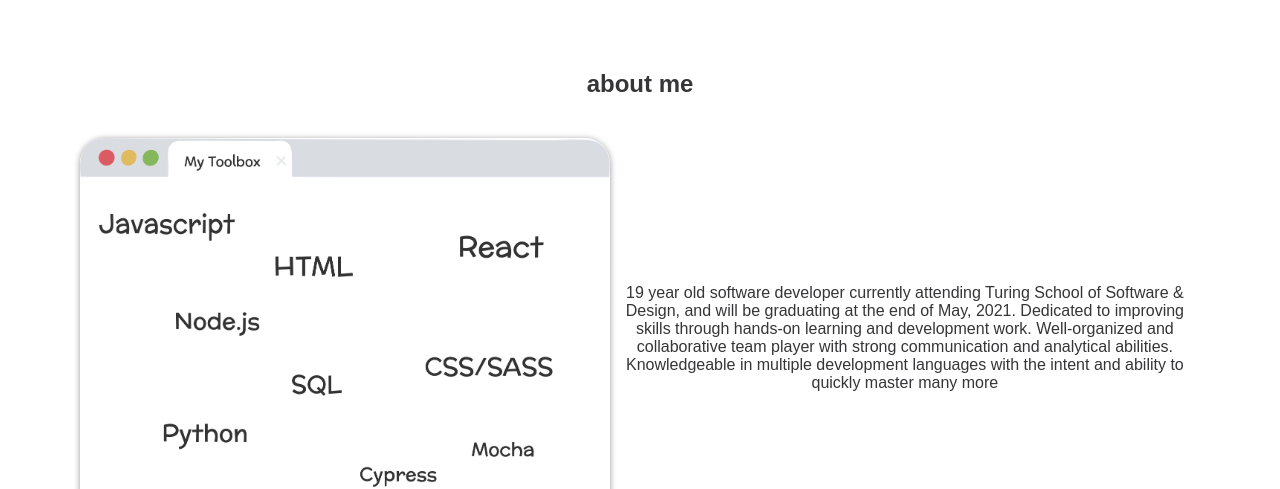
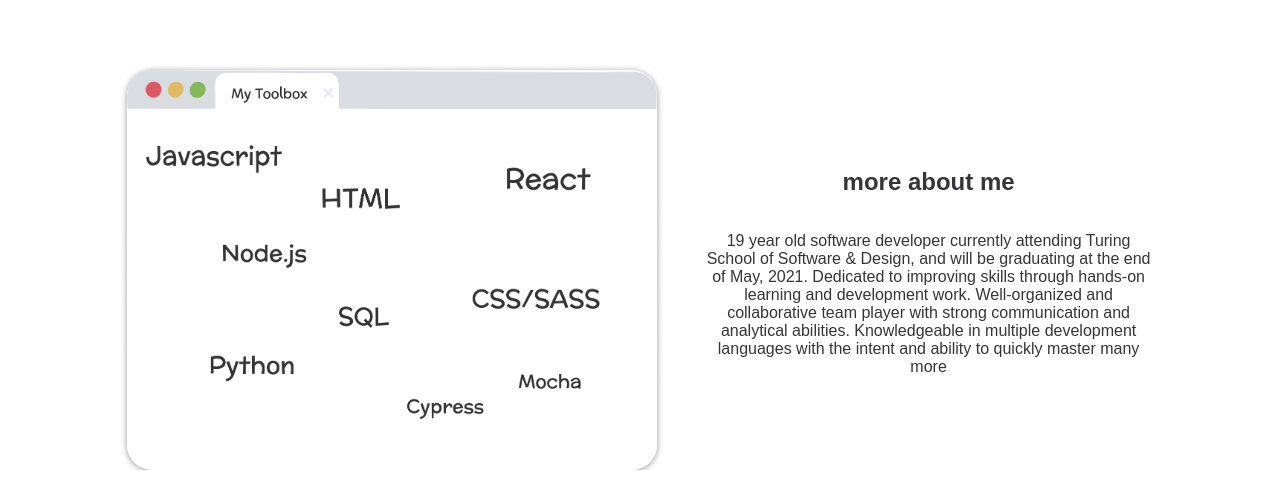
Before and after one commit to josharagon/josharagon-website, a React (Create React App) app: page / in a window 1280 px wide. Shown: the part 2172-2661 px from the top of the page. Built offline with nearby package versions, Linux system fonts and the light colour scheme.

Commit message:
Fix more about me section

```diff
--- a/src/App.js
+++ b/src/App.js
@@ -54,7 +54,7 @@ class App extends Component {
         <>
           <GlobalStyles />
           <nav className='nav-bar'>
-            <a href=''>Josh Aragon</a>
+            <a>Josh Aragon</a>
             <div className='nav-links'>
               <Link
                 activeClass="active"
@@ -98,7 +98,7 @@ class App extends Component {
             <div className='hello-me'>
               <h1>hello!</h1>
               <h2>I'm Josh, a software developer in Brighton, CO</h2>
-              <a className='work-with-me' href='#contactForm'> Work With Me</a>
+              <a className='work-with-me'> Work With Me</a>
             </div>
             <img src={me} className='me-image' height='500px'></img>
           </section>
@@ -107,10 +107,12 @@ class App extends Component {
             <ProjectContainer projects={this.state.projects} />
           </section>
           <section className='about-me' id="about">
-            <h1> about me </h1>
             <div className='tools-about'>
               {this.renderToolImg()}
-              <p> 19 year old software developer currently attending Turing School of Software & Design, and will be graduating at the end of May, 2021. Dedicated to improving skills through hands-on learning and development work. Well-organized and collaborative team player with strong communication and analytical abilities. Knowledgeable in multiple development languages with the intent and ability to quickly master many more</p>
+              <div className='more-about'>
+                <h1>more about me</h1>
+                <p> 19 year old software developer currently attending Turing School of Software & Design, and will be graduating at the end of May, 2021. Dedicated to improving skills through hands-on learning and development work. Well-organized and collaborative team player with strong communication and analytical abilities. Knowledgeable in multiple development languages with the intent and ability to quickly master many more</p>
+              </div>
             </div>
           </section>
         </>
--- a/src/App.scss
+++ b/src/App.scss
@@ -16,6 +16,7 @@ body {
 }
 
  a {
+    cursor: pointer;
     margin-right: 1em;
     color: inherit;
     text-decoration:none;
@@ -93,3 +94,8 @@ body {
     align-items: center;
     justify-content: space-evenly;
 }
+.more-about {
+    display: flex;
+    flex-direction:column;
+    width: 40%;
+}
```
